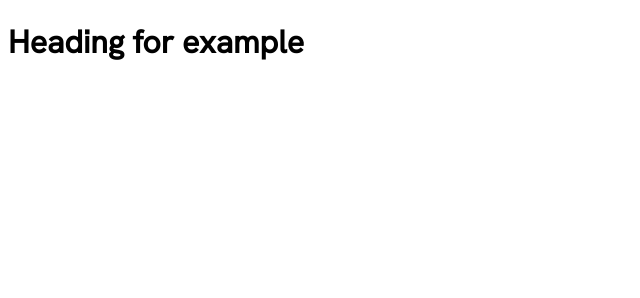
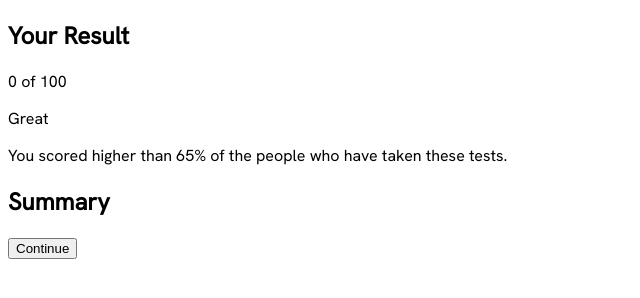
Before and after one commit to OniOdd/results-summary-component, a plain HTML site: page index.html in a window 1280 px wide. Shown: the whole page, without its empty margins (0-640 px from the left). Drawn offline with Linux system fonts and the light colour scheme.

Commit message:
HTML markup is ready.

```diff
--- a/index.html
+++ b/index.html
@@ -19,7 +19,24 @@
   </head>
   <body>
     <main class="page">
-      <h1>Heading for example</h1>
+      <article class="test-card" aria-label="Test results">
+        <header class="test-card__header">
+          <h1 class="test-card__result">Your Result</h1>
+          <div class="test-card__score-container">
+            <span class="test-card__score-result" id="score-result">0</span>
+            <span class="test-card__score-max">of 100</span>
+          </div>
+          <p class="test-card__status">Great</p>
+          <p class="test-card__conclusion">
+            You scored higher than 65% of the people who have taken these tests.
+          </p>
+        </header>
+        <section class="test-card__summary-section" aria-labelledby="summary">
+          <h2 class="test-card__summary" id="summary">Summary</h2>
+          <ul class="test-card__list" id="summary-list"></ul>
+          <button class="test-card__btn" type="button">Continue</button>
+        </section>
+      </article>
     </main>
   </body>
 </html>
```
